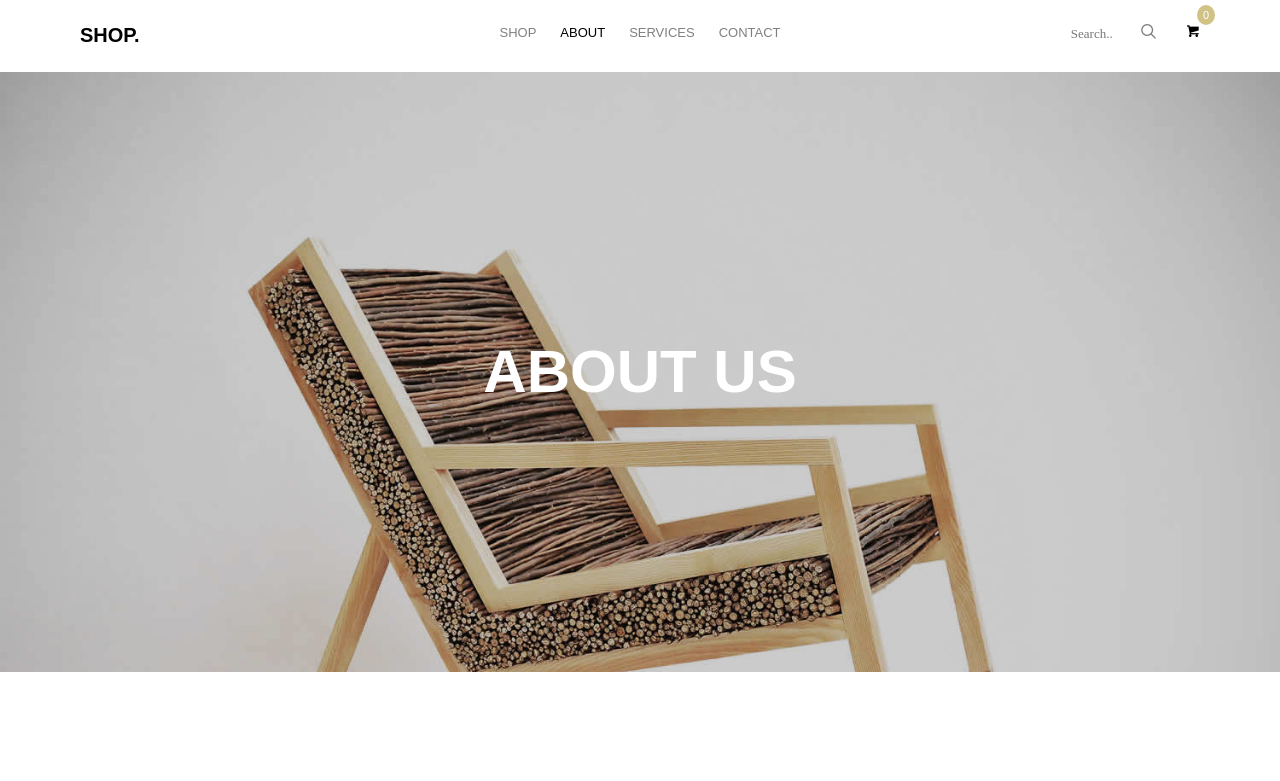
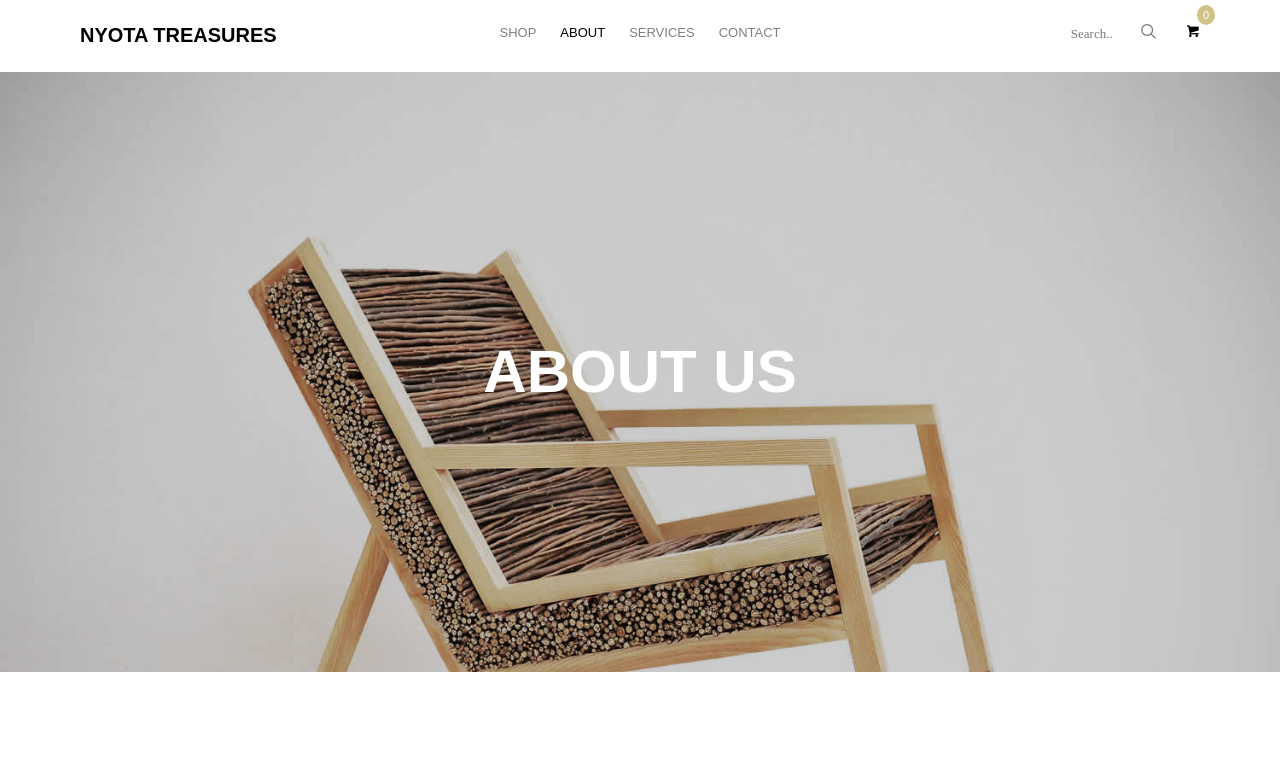
Before and after one commit to Swiish21/Tourism-E-commerce-V2, a plain HTML site: page about.html in a window 1280 px wide. Shown: the top 781 px of the page. Drawn offline with Linux system fonts and the light colour scheme; files whose address does not match are found by name.

Commit message:
update logo text from 'Shop.' to 'Nyota Treasures' in multiple HTML files

```diff
--- a/about.html
+++ b/about.html
@@ -58,7 +58,7 @@
 		<div class="container">
 			<div class="row">
 				<div class="col-md-3 col-xs-2">
-					<div id="fh5co-logo"><a href="index.html">Shop.</a></div>
+					<div id="fh5co-logo"><a href="index.html">Nyota Treasures</a></div>
 				</div>
 				<div class="col-md-6 col-xs-6 text-center menu-1">
 					<ul>
```
Also changed, not shown: contact.html (+1 -1 lines), product.html (+1 -1 lines), services.html (+1 -1 lines), single.html (+1 -1 lines).
